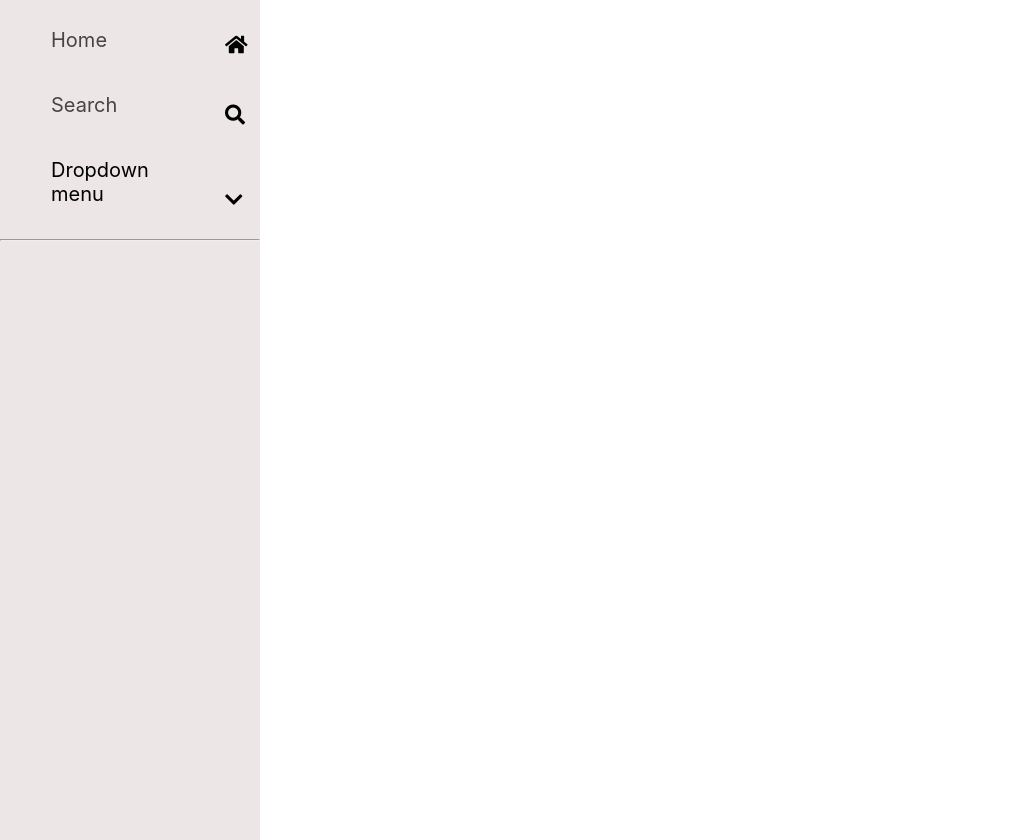
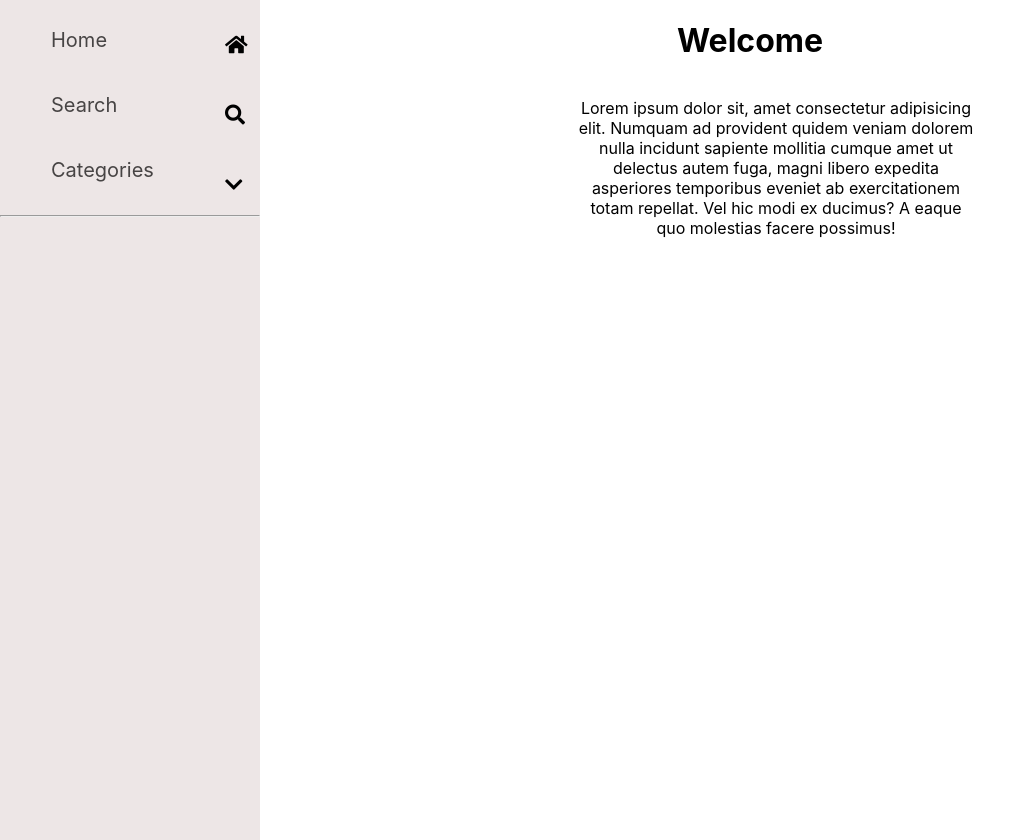
Before and after one commit to devmarianoguerra/digital_on_us, a React (Create React App) app: page / in a window 1280 px wide. Shown: the whole page, without its empty margins (0-1035 px from the left). Built offline with nearby package versions, Linux system fonts and the light colour scheme.

Commit message:
#3 - added a welcome msg to the home page. Fixed some errors in navbar components. I was able to fetch the API data and store it in the state but could not render the data.

```diff
--- a/src/components/home.js
+++ b/src/components/home.js
@@ -1,8 +1,37 @@
 import React from "react";
+import Styled from "styled-components";
+
+const HeroText = Styled.h1`
+  display: flex;
+  justify-content: space-evenly;
+  align-items: center;
+  margin-left: 220px;
+`;
+
+const TextContainer = Styled.div`
+  display: flex;
+  text-align: center;
+  width: 400px;
+  height: 40px;
+  margin-left: 45%;
+`;
 
 class Home extends React.Component {
   render() {
-    return <h1>Welcome home</h1>;
+    return (
+      <>
+        <HeroText>Welcome</HeroText>
+        <TextContainer>
+          <p>
+            Lorem ipsum dolor sit, amet consectetur adipisicing elit. Numquam ad
+            provident quidem veniam dolorem nulla incidunt sapiente mollitia
+            cumque amet ut delectus autem fuga, magni libero expedita asperiores
+            temporibus eveniet ab exercitationem totam repellat. Vel hic modi ex
+            ducimus? A eaque quo molestias facere possimus!
+          </p>
+        </TextContainer>
+      </>
+    );
   }
 }
 
--- a/src/components/navbar.js
+++ b/src/components/navbar.js
@@ -1,6 +1,6 @@
 import React from "react";
 import { Link } from "react-router-dom";
-import Styled, { ThemeProvider } from "styled-components";
+import Styled from "styled-components";
 
 const Nav = Styled.nav`
 
@@ -49,7 +49,7 @@ function NavBar() {
               Home
             </Link>
             <i
-              class="fas fa-home"
+              className="fas fa-home"
               style={{
                 display: "block",
                 position: "absolute",
@@ -79,15 +79,17 @@ function NavBar() {
             }}
           ></i>
           <Li>
-            <a href>Dropdown menu</a>
+            <Link style={{ color: "rgb(71, 68, 68)", textDecoration: "none" }}>
+              Categories
+            </Link>
             <i
-              class="fas fa-chevron-down"
+              className="fas fa-chevron-down"
               style={{
                 display: "block",
                 position: "absolute",
                 alignItems: "center",
                 left: "225px",
-                top: "190px",
+                top: "175px",
               }}
             ></i>
           </Li>
--- a/src/components/search.js
+++ b/src/components/search.js
@@ -35,7 +35,14 @@ const Button = Styled.button`
 
 `;
 
-const ApiKey = "30fb8ce9a48ed35af340f7e02a7a8c37";
+const ResponseText = Styled.p`
+  display: flex;
+  align-items: center;
+  margin-left: 500px;
+  font-size: 50px;
+`;
+
+const apiKey = "30fb8ce9a48ed35af340f7e02a7a8c37";
 
 class SearchTool extends React.Component {
   state = {
@@ -50,19 +57,20 @@ class SearchTool extends React.Component {
 
   searchMovies = () => {
     const { input } = this.state;
-    console.log(input);
     fetch(
-      `https://api.themoviedb.org/3/search/movie?query=${input}&api_key=30fb8ce9a48ed35af340f7e02a7a8c37`
+      `https://api.themoviedb.org/3/search/movie?query=${input}&api_key=${apiKey}`
     )
-      .then((response) => response.json)
+      .then((response) => response.json())
       .then((json) => this.setState({ search: json }));
+    console.log("Search result: ", this.state.search);
   };
 
-  renderMovies = () => {
-    const { search } = this.state;
-    const listOfMovies = search.map((movies) => <Card title={movies.title} />);
-    return listOfMovies;
-  };
+  // renderMovies = () => {
+  //   const { search } = this.state;
+  //   const listOfMovies = search.map((movies) => <Card title={movies.title} />);
+  //   console.log(listOfMovies);
+  //   return listOfMovies;
+  // };
 
   render() {
     const { search } = this.state;
@@ -76,7 +84,10 @@ class SearchTool extends React.Component {
           ></Input>
           <Button onClick={this.searchMovies}>Find my movie!</Button>
         </Container>
-        <div>{!_.isEmpty(search) && this.renderMovies()}</div>
+        <div>
+          <ResponseText>Here should be the response</ResponseText>
+          <div>{!_.isEmpty(search) && this.renderMovies()}</div>
+        </div>
       </>
     );
   }
```
